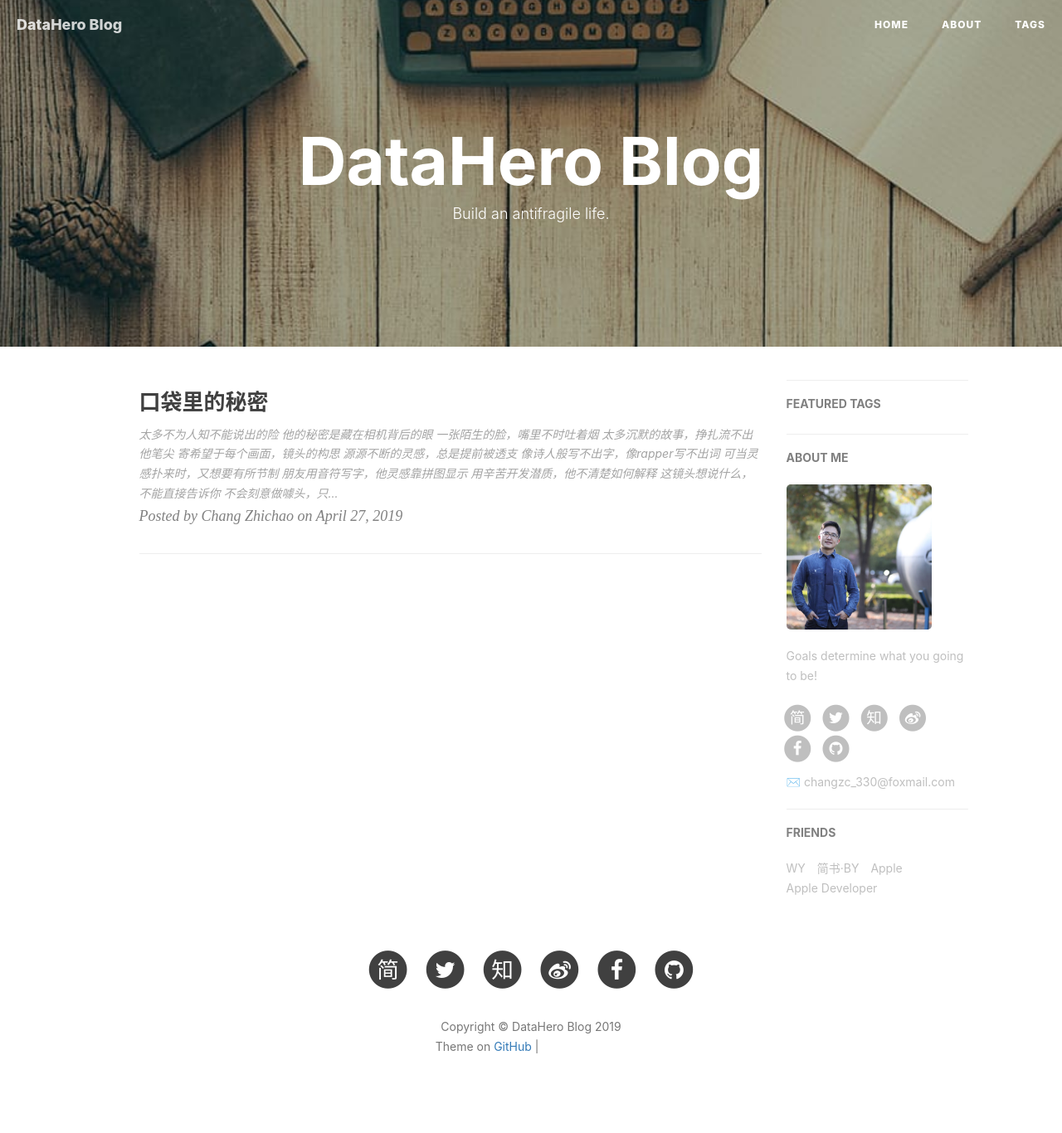
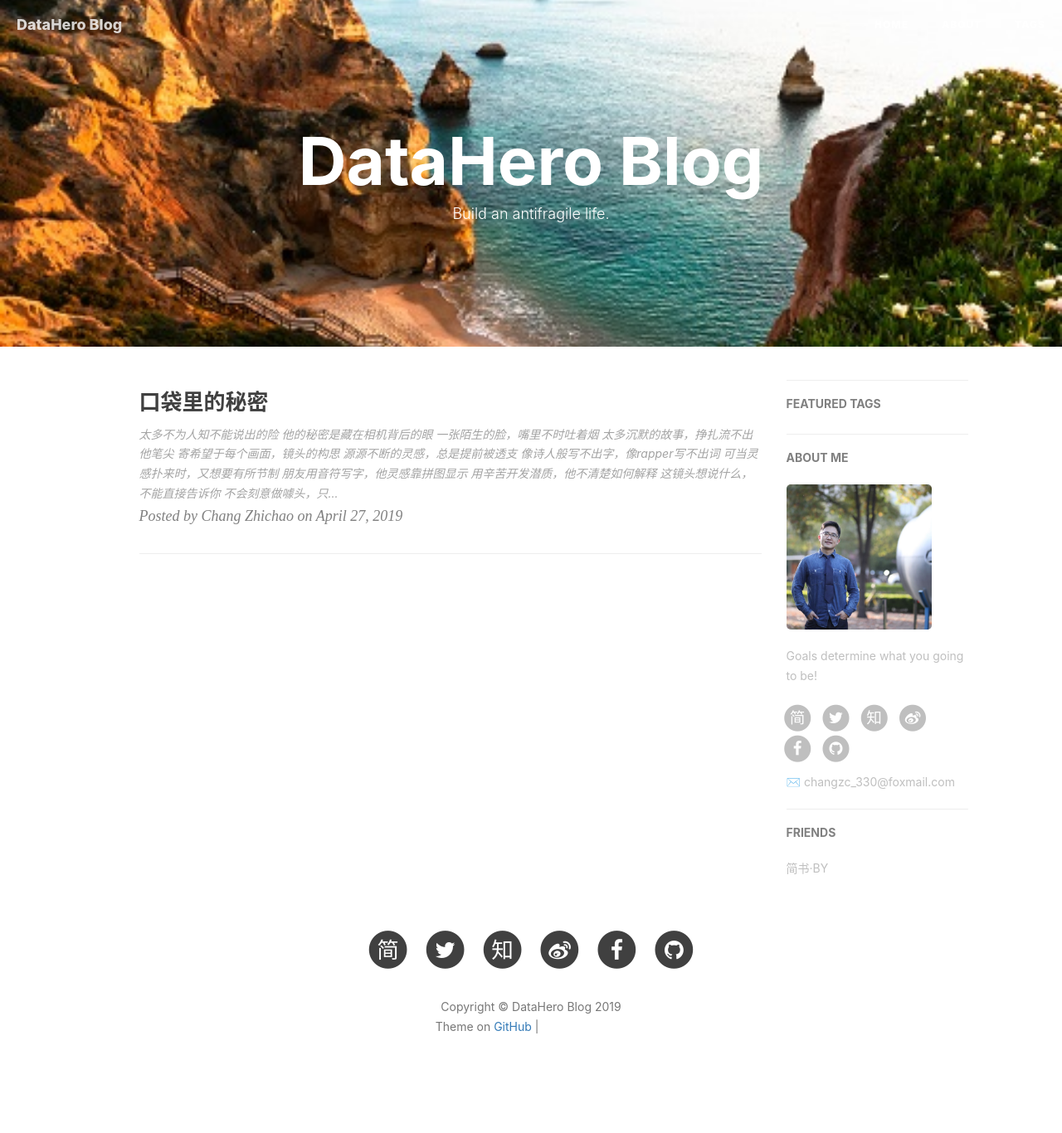
Before and after one commit to Flamingo93/Flamingo93.github.io, a Jekyll site: the page built from index.html, in a window 1280 px wide. Shown: the whole page at 83% size. Built offline with Jekyll 4.4.1, drawn with Linux system fonts in a browser that asks for light colours; nearby versions of some CDN libraries; the list of posts is cut into pages by our own code; comment, search, counter and statistics services are not loaded; after the commit the page ends 1342 px from its top, so only the background shows below that; grey boxes are pictures that could not be loaded.

Commit message:
update blog config

```diff
--- a/_config.yml
+++ b/_config.yml
@@ -1,7 +1,7 @@
 # Site settings
 title: DataHero Blog
 SEOTitle: DataHero Blog
-header-img: img/post-bg-desk.jpg
+header-img: img/camilo-beach-portugal-picjumbo-com.jpeg
 email: changzc_330@foxmail.com
 description: "Every failure is leading towards success."
 keyword: "Software, Data platform, Hadoop, Spark, Tech blog"
@@ -99,16 +99,7 @@ service-worker: true
 # Friends
 friends: [
     {
-        title: "WY",
-        href: "http://zhengwuyang.com"
-    },{
         title: "简书·BY",
         href: "http://www.jianshu.com/u/e71990ada2fd"
-    },{
-        title: "Apple",
-        href: "https://apple.com"
-    },{
-        title: "Apple Developer",
-        href: "https://developer.apple.com/"
     }
 ]
--- a/_includes/head.html
+++ b/_includes/head.html
@@ -16,7 +16,7 @@
     <link rel="shortcut icon" href="{{ site.baseurl }}/img/favicon.ico">
 
     <!-- Safari Webpage Icon    by-BY -->
-    <link rel="apple-touch-icon" href="{{ site.baseurl }}/img/apple-touch-icon.png">
+    <link rel="apple-touch-icon" href="{{ site.baseurl }}/img/bd283ff27500510e19f0a171b9309523.png">
 
     <!-- Canonical URL -->
     <link rel="canonical" href="{{ page.url | replace:'index.html','' | prepend: site.baseurl | prepend: site.url }}">
--- a/_layouts/default.html
+++ b/_layouts/default.html
@@ -14,7 +14,7 @@
 
 
 <!-- Image to hack wechat -->
-<img src="/img/apple-touch-icon.png" width="0" height="0" />
+<img src="/img/bd283ff27500510e19f0a171b9309523.png" width="0" height="0" />
 <!-- Migrate from head to bottom, no longer block render and still work -->
 
 </body>
```
Also changed, not shown: img/bd283ff27500510e19f0a171b9309523.png (added), img/camilo-beach-portugal-picjumbo-com.jpeg (added).
